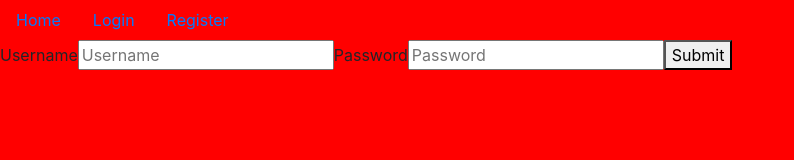
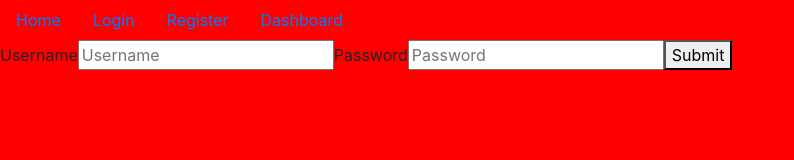
Before and after one commit to Bogdan5/deals-finder, a React (Create React App) app in the folder client/: page /users/login in a window 1280 px wide. Shown: the top 160 px of the page, without its empty margins (0-794 px from the left). Built offline with nearby package versions, Linux system fonts and the light colour scheme.

Commit message:
Authentication clean up

```diff
--- a/client/src/App.js
+++ b/client/src/App.js
@@ -54,6 +54,11 @@ class App extends Component {
                 Register
               </Nav.Link>
             </Nav.Item>
+            <Nav.Item>
+              <Nav.Link as={Link} eventKey="3" to="/dashboard">
+                Dashboard
+              </Nav.Link>
+            </Nav.Item>
           </Nav>
           <Switch>
             <Route path="/users/register" component={Register} />
--- a/client/src/actions/authActions.js
+++ b/client/src/actions/authActions.js
@@ -30,7 +30,6 @@ export const registerUser = (userData, history) => (dispatch) => {
 
 // Login - get user token
 export const loginUser = (userData, history) => (dispatch) => {
-  console.log('Action login');
   axios
     .post('/users/login', userData)
     .then((res) => {
@@ -44,7 +43,6 @@ export const loginUser = (userData, history) => (dispatch) => {
       const decoded = jwt_decode(token);
       // Set current user
       dispatch(setCurrentUser(decoded));
-      console.log('Before redirect');
       history.push('/dashboard');
     })
     .catch((err) => {
--- a/client/src/components/Dashboard.js
+++ b/client/src/components/Dashboard.js
@@ -71,6 +71,7 @@ class Dashboard extends Component {
             </div>
           </Col>
         </Row>
+        <Forms />
       </Container>
     );
   }
--- a/client/src/components/Forms.js
+++ b/client/src/components/Forms.js
@@ -58,7 +58,7 @@ class Forms extends Component {
           </Form.Group>
         </Form>
         <Calendar type="Start" isVisible={isVisibleStart} />
-        <Calendar type="End" isVisible={isVisibleEnd}  />
+        <Calendar type="End" isVisible={isVisibleEnd} />
       </div>
     );
   }
--- a/client/src/components/PrivateRoute.js
+++ b/client/src/components/PrivateRoute.js
@@ -6,17 +6,19 @@ import PropTypes from 'prop-types';
 const PrivateRoute = ({ component: Component, auth, ...rest }) => (
   <Route
     {...rest}
-    render={(props) => (auth.isAuthenticated === true ? (
-      <Component {...props} />
-    ) : (
-      <Redirect to="/users/login" />
-    ))}
+    render={async (props) => {
+      return (auth.isAuthenticated === true ? (
+        <Component {...props} />
+      ) : (
+        <Redirect to="/users/login" />
+      ));
+    }}
   />
 );
 
 PrivateRoute.propTypes = {
   auth: PropTypes.object.isRequired,
-  component: PropTypes.element.isRequired,
+  // component: PropTypes.element.isRequired,
 };
 
 const mapStateToProps = (state) => ({
--- a/client/src/reducers/usageReducers.js
+++ b/client/src/reducers/usageReducers.js
@@ -1,5 +1,5 @@
 import {
-  SET_MOUSE_POSITION
+  SET_MOUSE_POSITION,
 } from '../actions/types';
 
 const initialState = {
@@ -10,7 +10,7 @@ const initialState = {
 export default function (state = initialState, action) {
   switch (action.type) {
     case SET_MOUSE_POSITION:
-      console.log('Click in reducer');
+      console.log('Click in reducer', action.payload.mouseX);
       return {
         ...state,
         mouseX: action.payload.mouseX,
--- a/client/src/store.js
+++ b/client/src/store.js
@@ -1,6 +1,6 @@
 import { createStore, applyMiddleware, compose } from 'redux';
 import thunk from 'redux-thunk';
-import rootReducer from './reducers';
+import rootReducer from './reducers/index';
 
 const initialState = {};
 const composeEnhancer = window.__REDUX_DEVTOOLS_EXTENSION_COMPOSE__ || compose;
```
Also changed, not shown: client/src/actions/usageActions.js (line endings or trailing spaces).
